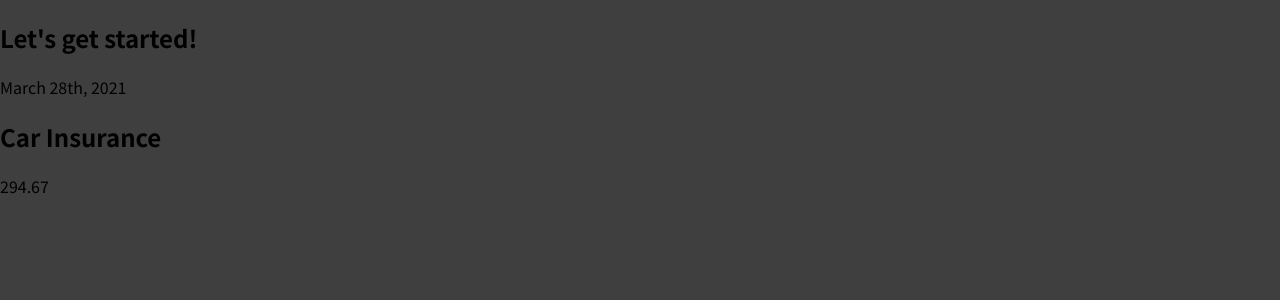
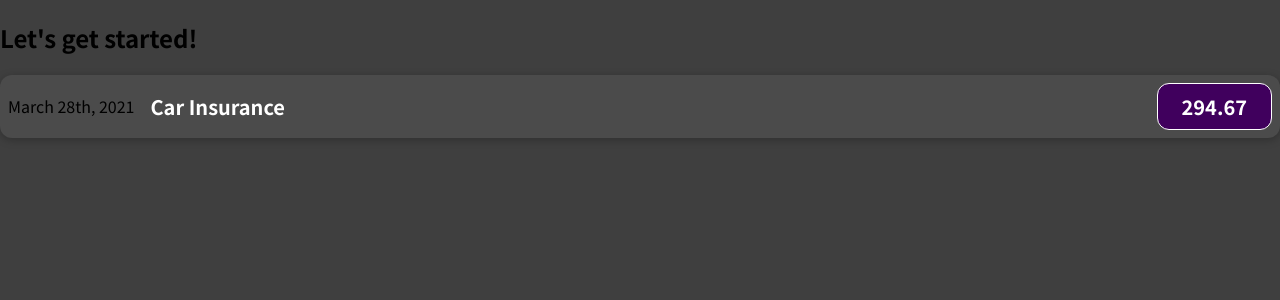
Before and after one commit to Kelvon-Patterson/learn-react, a JavaScript app: page / in a window 1280 px wide. Shown: the top 300 px of the page. Built offline with nearby package versions, Linux system fonts and the light colour scheme.

Commit message:
Feat: styled component

```diff
--- /dev/null
+++ b/src/components/ExpenseItem.css
@@ -0,0 +1,56 @@
+.expense-item {
+    display: flex;
+    justify-content: space-between;
+    align-items: center;
+    box-shadow: 0 2px 8px rgba(0, 0, 0, 0.25);
+    padding: 0.5rem;
+    margin: 1rem 0;
+    border-radius: 12px;
+    background-color: #4b4b4b;
+}
+
+.expense-item__description {
+    display: flex;
+    flex-direction: column;
+    gap: 1rem;
+    align-items: flex-end;
+    flex-flow: column-reverse;
+    justify-content: flex-start;
+    flex: 1;
+}
+
+.expense-item h2 {
+    color: #3a3a3a;
+    font-size: 1rem;
+    flex: 1;
+    margin: 0 1rem;
+    color: white;
+}
+
+.expense-item__price {
+    font-size: 1rem;
+    font-weight: bold;
+    color: white;
+    background-color: #40005d;
+    border: 1px solid white;
+    padding: 0.5rem;
+    border-radius: 12px;
+}
+
+@media (min-width: 580px) {
+    .expense-item__description {
+        flex-direction: row;
+        align-items: center;
+        justify-content: flex-start;
+        flex: 1;
+    }
+
+    .expense-item__description h2 {
+        font-size: 1.25rem;
+    }
+
+    .expense-item__price {
+        font-size: 1.25rem;
+        padding: 0.5rem 1.5rem;
+    }
+}
--- a/src/components/ExpenseItem.js
+++ b/src/components/ExpenseItem.js
@@ -1,12 +1,13 @@
+import './ExpenseItem.css'
 function ExpenseItem(){
     return (
-        <div>
+        <div className="expense-item">
         <div>March 28th, 2021</div>
-        <div>
+        <div className="expense-item__description">
             <h2>Car Insurance</h2>
-            <div>294.67</div>
+            <div className="expense-item__price">294.67</div>
         </div>
     </div>);
 }
 
-export default ExpenseItem; //need to export the file so its useable outside of its home file
+export default ExpenseItem; //need to export the file so its usable outside of its home file
```
